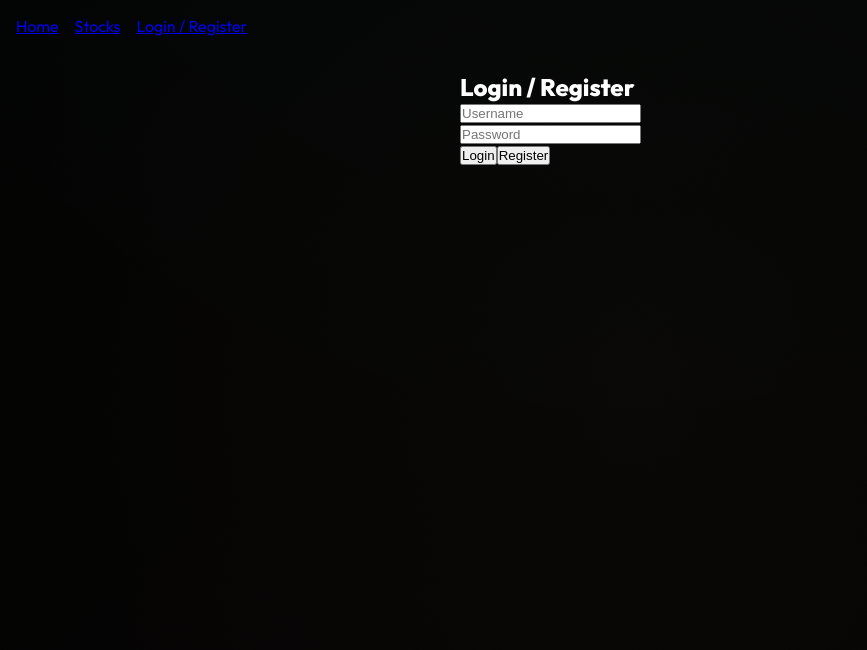
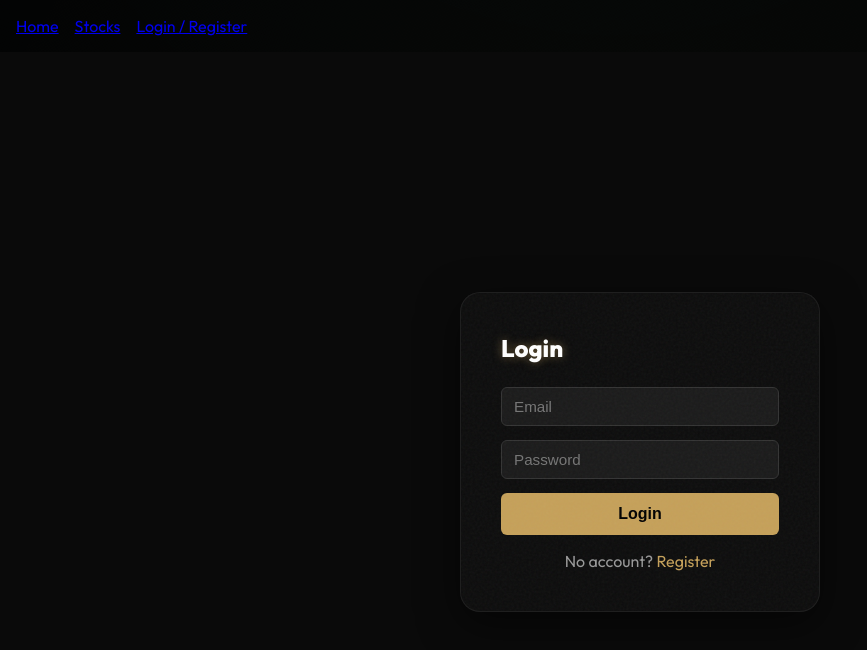
Before and after one commit to thevravireddy/hanush-app, a React app in the folder frontend/: page /auth in a window 1280 px wide. Shown: the top 650 px of the page, without its empty margins (0-867 px from the left). Built offline with nearby package versions, Linux system fonts and the light colour scheme; no server answers; the HTML template or start-up script is replaced by a standard one.

Commit message:
Update Auth.tsx

```diff
--- a/frontend/src/pages/Auth.tsx
+++ b/frontend/src/pages/Auth.tsx
@@ -1,50 +1,101 @@
 // src/pages/Auth.tsx
-import React, { useState } from "react";
+import { useState } from "react";
 import axios from "axios";
-import api from "../api";
+import { useNavigate } from "react-router-dom";
+
+const API = import.meta.env.VITE_API_URL;
 
 const Auth = () => {
-  const [username, setUsername] = useState("");
+  const navigate = useNavigate();
+  const [mode, setMode] = useState<"login" | "register">("login");
+  const [name, setName] = useState("");
+  const [email, setEmail] = useState("");
   const [password, setPassword] = useState("");
+  const [error, setError] = useState("");
+  const [loading, setLoading] = useState(false);
 
-  const handleRegister = async () => {
-    await api.post(`${import.meta.env.VITE_API_URL}/auth/register`, {
-      username,
-      password,
-    });
-    alert("Registered successfully!");
-  };
-
-  const handleLogin = async () => {
-    const res = await api.post(`${import.meta.env.VITE_API_URL}/auth/login`, {
-      username,
-      password,
-    });
+  const handleSubmit = async () => {
+    setError("");
+    setLoading(true);
+    try {
+      if (mode === "register") {
+        await axios.post(`${API}/auth/register`, { name, email, password });
+        alert("Registered! Please log in.");
+        setMode("login");
+      } else {
+        const res = await axios.post(`${API}/auth/login`, { email, password });
         localStorage.setItem("token", res.data.access_token);
-    alert("Logged in!");
+        navigate("/");   // ✅ redirect to dashboard after login
+      }
+    } catch (err: any) {
+      setError(err.response?.data?.detail || "Something went wrong");
+    } finally {
+      setLoading(false);
+    }
   };
 
   return (
-    <div style={{ maxWidth: 400, margin: "auto", padding: 20 }}>
-      <h2>Login / Register</h2>
+    <div style={{
+      minHeight: "100vh", display: "flex", alignItems: "center",
+      justifyContent: "center", background: "#0a0a0a"
+    }}>
+      <div className="glass-card" style={{ padding: 40, width: 360 }}>
+        <h2 className="glow-text" style={{ marginBottom: 24 }}>
+          {mode === "login" ? "Login" : "Register"}
+        </h2>
+
+        {mode === "register" && (
           <input
-        type="text"
-        placeholder="Username"
-        value={username}
-        onChange={e => setUsername(e.target.value)}
+            placeholder="Full Name"
+            value={name}
+            onChange={e => setName(e.target.value)}
+            style={inputStyle}
           />
-      <br />
+        )}
+        <input
+          placeholder="Email"
+          value={email}
+          onChange={e => setEmail(e.target.value)}
+          style={inputStyle}
+        />
         <input
           type="password"
           placeholder="Password"
           value={password}
           onChange={e => setPassword(e.target.value)}
+          style={inputStyle}
         />
-      <br />
-      <button onClick={handleLogin}>Login</button>
-      <button onClick={handleRegister}>Register</button>
+
+        {error && <p style={{ color: "#ff4d4d", marginBottom: 12 }}>{error}</p>}
+
+        <button onClick={handleSubmit} disabled={loading} style={btnStyle}>
+          {loading ? "Please wait..." : mode === "login" ? "Login" : "Register"}
+        </button>
+
+        <p style={{ color: "var(--text-dim)", marginTop: 16, textAlign: "center" }}>
+          {mode === "login" ? "No account?" : "Already registered?"}{" "}
+          <span
+            onClick={() => setMode(mode === "login" ? "register" : "login")}
+            style={{ color: "var(--primary-gold)", cursor: "pointer" }}
+          >
+            {mode === "login" ? "Register" : "Login"}
+          </span>
+        </p>
+      </div>
     </div>
   );
 };
 
+const inputStyle: React.CSSProperties = {
+  width: "100%", padding: "10px 12px", marginBottom: 14,
+  background: "#1a1a1a", border: "1px solid #333",
+  borderRadius: 6, color: "#fff", fontSize: "0.95rem", boxSizing: "border-box"
+};
+
+const btnStyle: React.CSSProperties = {
+  width: "100%", padding: "12px", background: "var(--primary-gold)",
+  border: "none", borderRadius: 6, color: "#000",
+  fontWeight: 600, fontSize: "1rem", cursor: "pointer"
+};
+
 export default Auth;
```
Lines whose indentation alone changed are shown as unchanged.
